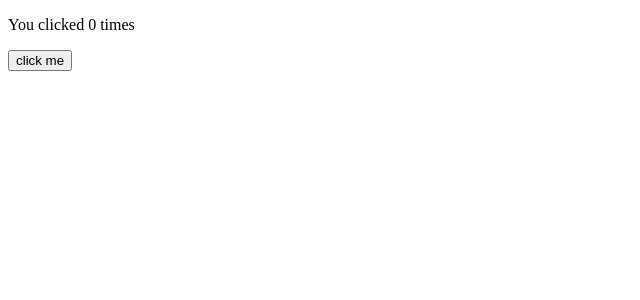
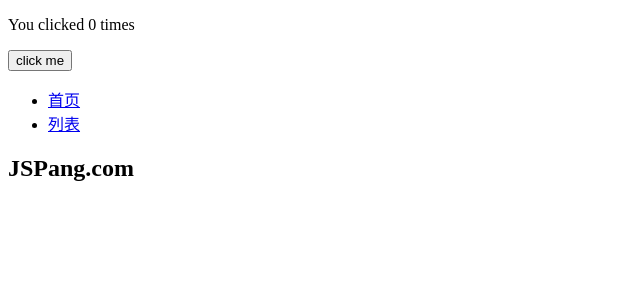
Before and after one commit to scalerone/ReactHooksDemo, a React (Create React App) app in the folder demo01/: page / in a window 1280 px wide. Shown: the top 300 px of the page, without its empty margins (0-640 px from the left). Built offline with nearby package versions, Linux system fonts and the light colour scheme.

Commit message:
useEffect 实现 componentWillUnmount生命周期函数（组件将要被卸载时执行） 内部返回一个函数的形式进行解绑

```diff
--- a/demo01/package.json
+++ b/demo01/package.json
@@ -5,6 +5,7 @@
   "dependencies": {
     "react": "^16.9.0",
     "react-dom": "^16.9.0",
+    "react-router-dom": "^5.0.1",
     "react-scripts": "3.1.2"
   },
   "scripts": {
--- a/demo01/src/App.js
+++ b/demo01/src/App.js
@@ -1,19 +1,58 @@
 
-
+import { BrowserRouter as Router, Route, Link } from "react-router-dom"
 
 //React Hooks 写法：
 import React, { useState,useEffect} from 'react';
+
+function Index() {
+    useEffect(()=>{
+        console.log('useEffect=>老弟，你来了！Index页面')
+        //以用返回一个函数的形式进行解绑--但是点击计数时每次状态发生变化，useEffect都进行了解绑
+        return ()=>{
+            console.log('老弟，你走了!Index页面')
+        }
+    },[])
+    //useEffect的第二个参数，它是一个数组，数组中可以写入很多状态对应的变量，
+    // 意思是当状态值发生变化时，我们才进行解绑。
+    // 但是当传空数组[]时，就是当组件将被销毁时才进行解绑，这也就实现了componentWillUnmount的生命周期函数。
+    return <h2>JSPang.com</h2>;
+}
+
+function List() {
+    useEffect(()=>{
+        console.log('useEffect=>老弟，你来了！List页面')
+    })
+    return <h2>List-Page</h2>;
+}
+
 function App(){
     const [ count , setCount ] = useState(0);//数组解构
     //---关键代码---------start-------
     useEffect(()=>{
         console.log(`useEffect=>You clicked ${count} times`)
-    })
+        return ()=>{
+            console.log('====================')
+        }
+
+
+    },[count])
     //---关键代码---------end-------
     return (
         <div>
             <p>You clicked {count} times</p>
             <button onClick={()=>{setCount(count+1)}}>click me</button>
+
+            <Router>
+                <ul>
+                    <li> <Link to="/">首页</Link> </li>
+                    <li><Link to="/list/">列表</Link> </li>
+                </ul>
+                <Route path="/" exact component={Index} />
+                <Route path="/list/" component={List} />
+            </Router>
+
+
+
         </div>
     )
 }
```
Also changed, not shown: 1 other file (tests, documents, lock files or other folders).
